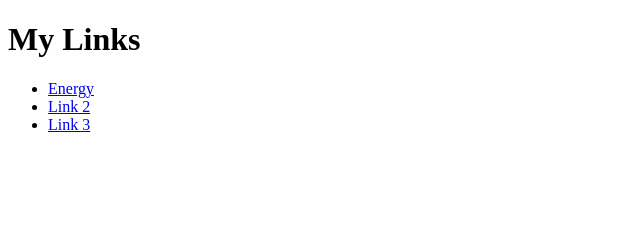
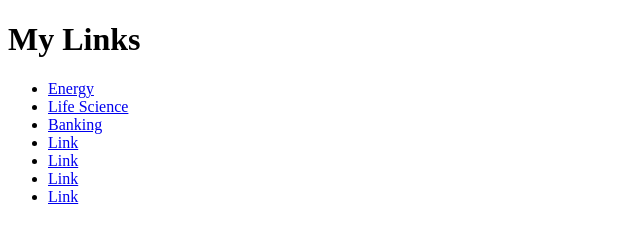
Before and after one commit to jairantunes/genai, a plain HTML site: page index.html in a window 1280 px wide. Shown: the whole page, without its empty margins (0-640 px from the left). Drawn offline with Linux system fonts and the light colour scheme.

Commit message:
Update index.html
Added Banking and Life Science

```diff
--- a/index.html
+++ b/index.html
@@ -9,8 +9,12 @@
     <h1>My Links</h1>
     <ul>
         <li><a href="https://www.figma.com/proto/OWK20UCVwPgI1aB6Spb8sa/TER-2.0_Energy_Concept_source_V0.3?node-id=1585-20720&starting-point-node-id=1585%3A20720&t=yhLSDYVMqvvSMHmn-1">Energy</a></li>
-        <li><a href="https://example.com">Link 2</a></li>
-        <li><a href="https://example.com">Link 3</a></li>
+        <li><a href="https://www.figma.com/proto/AWjVYp8xQwAbGTFX7mYKPg/TER-3.0_Life-Sciences?node-id=3359-33259&source=email_invite&starting-point-node-id=3359%3A33259&t=cp5Bnd3Gk0hMJcW5-1">Life Science</a></li>
+        <li><a href="https://www.figma.com/proto/pRZuLUpE3eGpC600rh4Ukr/TER-Banking?node-id=5938-25004&starting-point-node-id=5661%3A11362&t=ZLCUz2uLv2pi2IQr-1">Banking</a></li>
+        <li><a href="https://example.com">Link</a></li>
+        <li><a href="https://example.com">Link</a></li>
+        <li><a href="https://example.com">Link</a></li>
+        <li><a href="https://example.com">Link</a></li>
     </ul>
 </body>
 </html>
```
